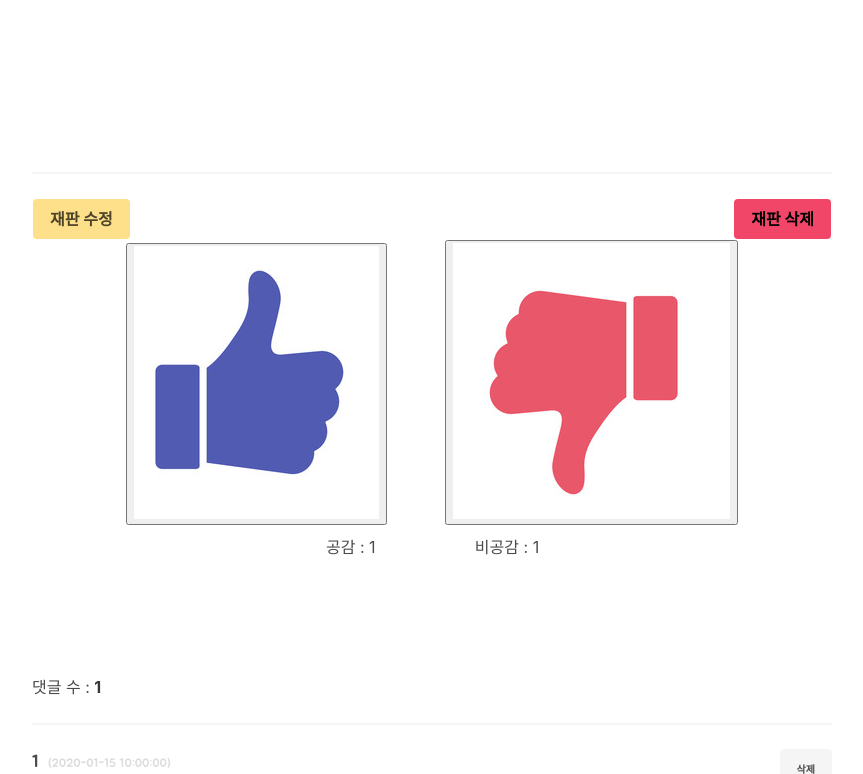
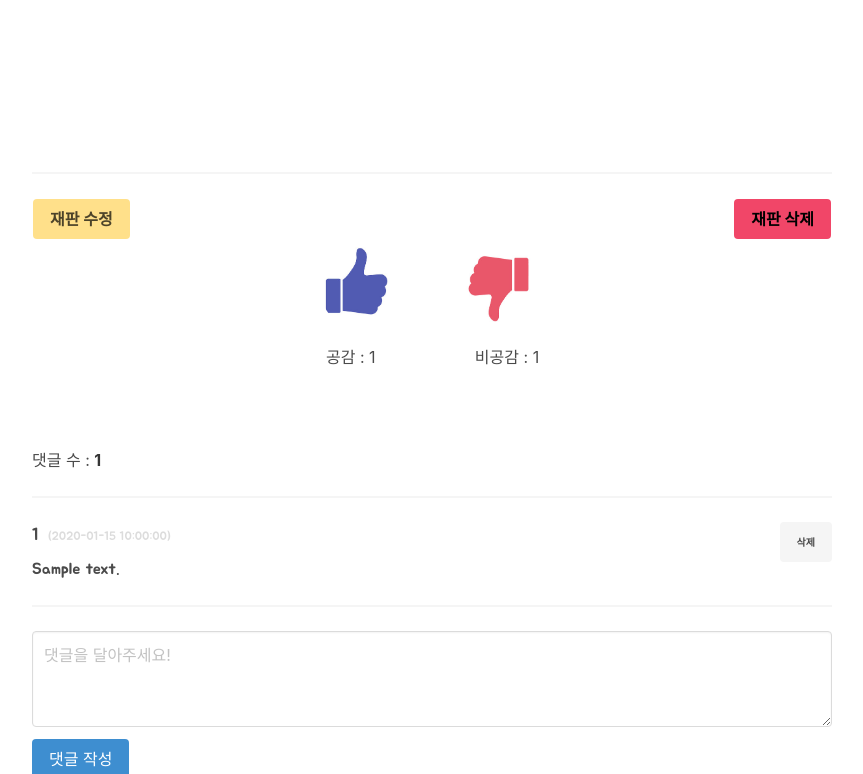
Before and after one commit to rockintuna/_week1, a Flask app: page /post in a window 1280 px wide. Shown: the part 705-1479 px from the top of the page, without its empty margins (208-1071 px from the left). Run offline with Flask 2, Linux system fonts and the light colour scheme; a database or web service that is not in the repository returns one stand-in record (values such as "Sample title").

Commit message:
공감, 비공감 버튼 테두리 제거

```diff
--- a/static/post.css
+++ b/static/post.css
@@ -68,18 +68,18 @@
     font-family: 'Jua', sans-serif;
 }
 
-.LikeorUnlike {
+.Like-Unlike {
     height: 100px;
 
 }
 
-.LikeButton {
+.LikeButton-image {
     width: 80px;
     border-radius: 50%;
     cursor: pointer;
 }
 
-.UnlikeButton {
+.UnlikeButton-image {
     width: 88px;
     border-radius: 50%;
     cursor: pointer;
@@ -88,3 +88,15 @@
 .reply-list {
     margin-top: 150px;
 }
+
+.LikeButton-border {
+    padding: 0;
+    background: none;
+    border: none;
+}
+
+.UnlikeButton-border {
+    padding: 0;
+    background: none;
+    border: none;
+}
```
